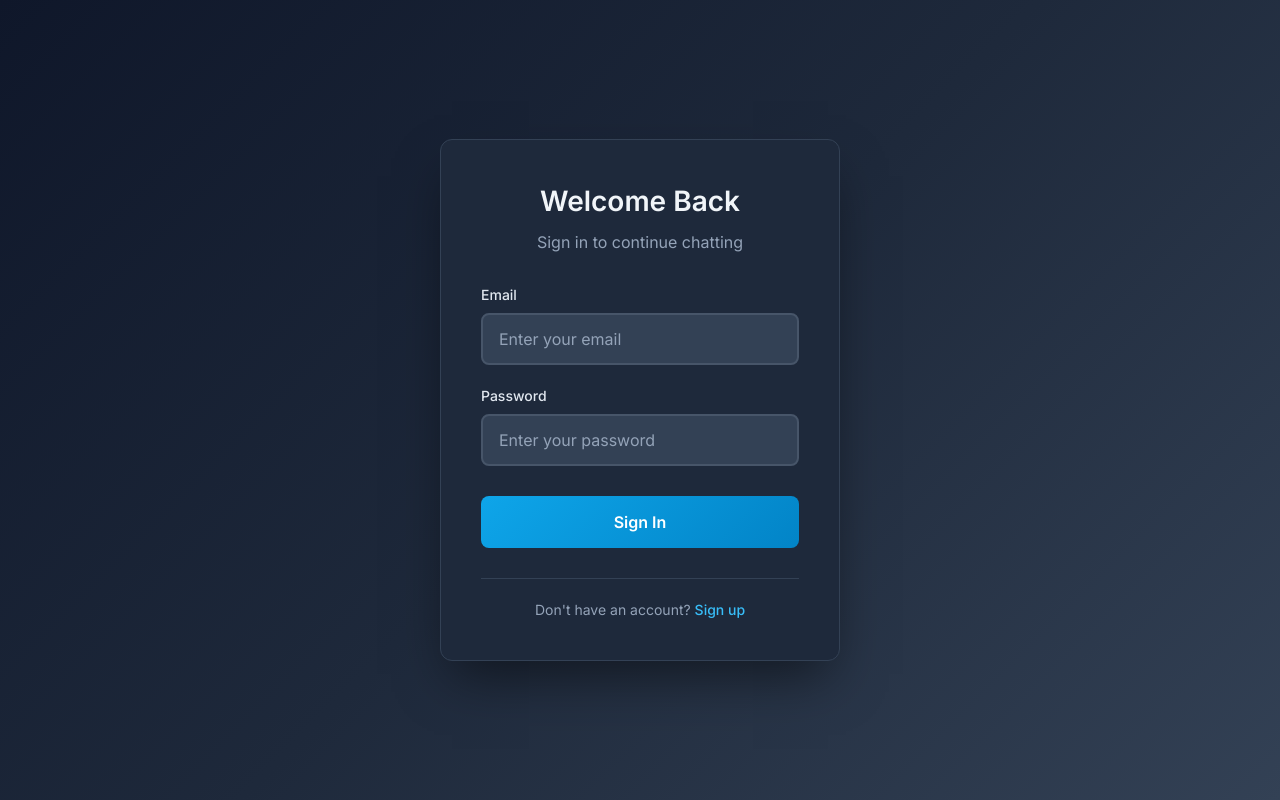
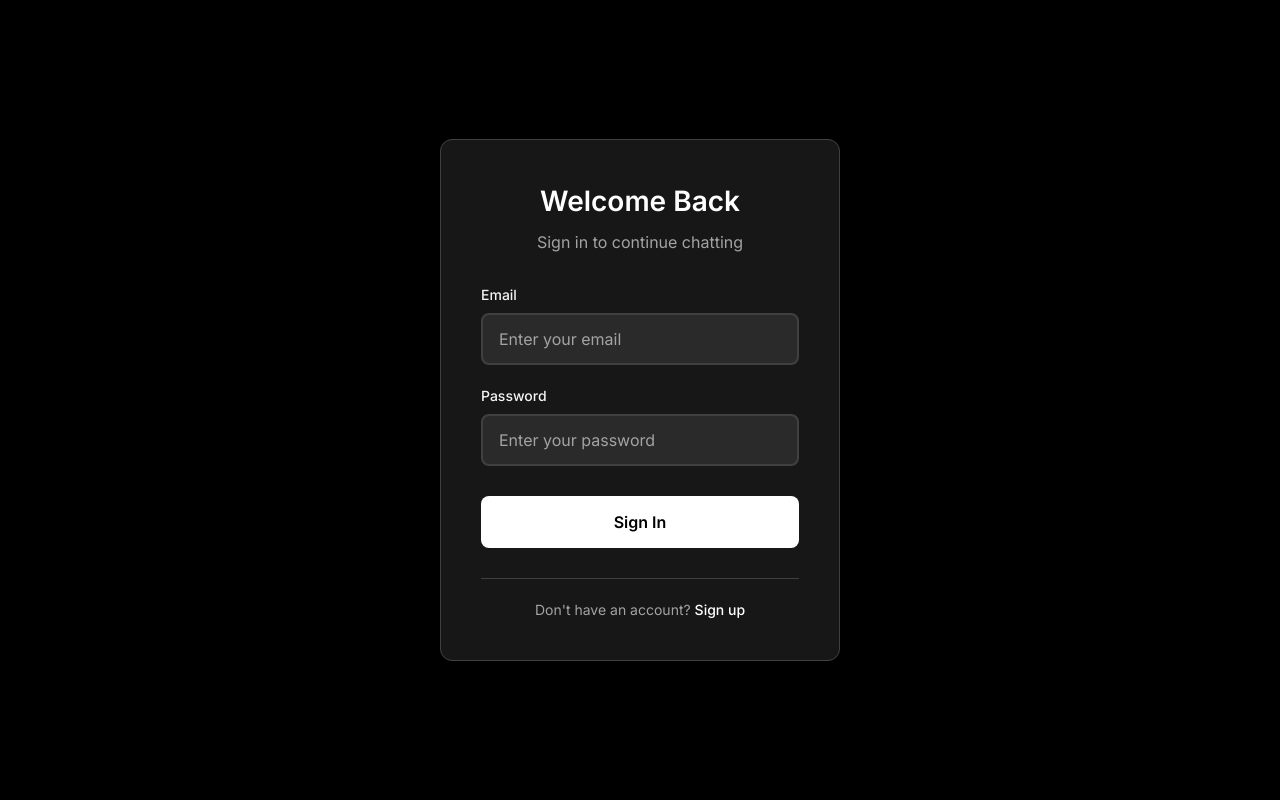
Before and after one commit to takshch/chat-app-ai, a React (Create React App) app in the folder client/: page /login in a window 1280 px wide. Built offline with nearby package versions, Linux system fonts and the light colour scheme; no server answers.

Commit message:
1. Converts login, signup page to black theme 2. Adds copy to clipboard icon to every assistant message

```diff
--- a/client/src/pages/AuthPages.css
+++ b/client/src/pages/AuthPages.css
@@ -4,14 +4,14 @@
   align-items: center;
   justify-content: center;
   padding: 20px;
-  background: linear-gradient(135deg, #0f172a 0%, #1e293b 50%, #334155 100%);
+  background: #000000;
 }
 
 .auth-card {
-  background: #1e293b;
-  border: 1px solid #334155;
+  background: #171717;
+  border: 1px solid #404040;
   border-radius: 12px;
-  box-shadow: 0 25px 50px -12px rgba(0, 0, 0, 0.5);
+  box-shadow: 0 25px 50px -12px rgba(0, 0, 0, 0.8);
   padding: 40px;
   width: 100%;
   max-width: 400px;
@@ -23,14 +23,14 @@
 }
 
 .auth-header h1 {
-  color: #f1f5f9;
+  color: #ffffff;
   font-size: 28px;
   font-weight: 600;
   margin: 0 0 8px 0;
 }
 
 .auth-header p {
-  color: #94a3b8;
+  color: #a3a3a3;
   font-size: 16px;
   margin: 0;
 }
@@ -48,34 +48,34 @@
 }
 
 .form-group label {
-  color: #e2e8f0;
+  color: #f5f5f5;
   font-weight: 500;
   font-size: 14px;
 }
 
 .form-group input {
   padding: 12px 16px;
-  border: 2px solid #475569;
+  border: 2px solid #404040;
   border-radius: 8px;
   font-size: 16px;
-  background: #334155;
-  color: #f1f5f9;
+  background: #2a2a2a;
+  color: #ffffff;
   transition: all 0.2s ease;
 }
 
 .form-group input::placeholder {
-  color: #94a3b8;
+  color: #a3a3a3;
 }
 
 .form-group input:focus {
   outline: none;
-  border-color: #0ea5e9;
-  box-shadow: 0 0 0 3px rgba(14, 165, 233, 0.1);
+  border-color: #ffffff;
+  box-shadow: 0 0 0 3px rgba(255, 255, 255, 0.1);
 }
 
 .auth-button {
-  background: linear-gradient(135deg, #0ea5e9 0%, #0284c7 100%);
-  color: white;
+  background: #ffffff;
+  color: #000000;
   border: none;
   padding: 14px 24px;
   border-radius: 8px;
@@ -88,7 +88,7 @@
 
 .auth-button:hover:not(:disabled) {
   transform: translateY(-2px);
-  box-shadow: 0 8px 20px rgba(14, 165, 233, 0.3);
+  box-shadow: 0 8px 20px rgba(255, 255, 255, 0.3);
 }
 
 .auth-button:disabled {
@@ -101,23 +101,23 @@
   text-align: center;
   margin-top: 30px;
   padding-top: 20px;
-  border-top: 1px solid #334155;
+  border-top: 1px solid #404040;
 }
 
 .auth-footer p {
-  color: #94a3b8;
+  color: #a3a3a3;
   font-size: 14px;
   margin: 0;
 }
 
 .auth-link {
-  color: #38bdf8;
+  color: #ffffff;
   text-decoration: none;
   font-weight: 500;
 }
 
 .auth-link:hover {
-  color: #0ea5e9;
+  color: #ffffff;
   text-decoration: underline;
 }
 
--- a/client/src/pages/DashboardPage.tsx
+++ b/client/src/pages/DashboardPage.tsx
@@ -4,6 +4,7 @@ import { chatAPI } from '../services/api';
 import ChatBox from '../components/ChatBox';
 import ReactMarkdown from 'react-markdown';
 import remarkGfm from 'remark-gfm';
+import { Copy, Check } from 'lucide-react';
 import type { Chat, ChatListItem, Message } from '../types';
 
 const DashboardPage: React.FC = () => {
@@ -11,6 +12,7 @@ const DashboardPage: React.FC = () => {
   const [currentChat, setCurrentChat] = useState<Chat | null>(null);
   const [isLoading, setIsLoading] = useState(false);
   const [isCreatingChat, setIsCreatingChat] = useState(false);
+  const [copiedMessageId, setCopiedMessageId] = useState<string | null>(null);
   const messagesEndRef = useRef<HTMLDivElement>(null);
 
   const { user, logout } = useAuth();
@@ -27,6 +29,16 @@ const DashboardPage: React.FC = () => {
 
   const scrollToBottom = () => {
     messagesEndRef.current?.scrollIntoView({ behavior: 'smooth' });
+  };
+
+  const copyToClipboard = async (text: string, messageId: string) => {
+    try {
+      await navigator.clipboard.writeText(text);
+      setCopiedMessageId(messageId);
+      setTimeout(() => setCopiedMessageId(null), 2000); // Reset after 2 seconds
+    } catch (error) {
+      console.error('Failed to copy text:', error);
+    }
   };
 
   const loadChats = async () => {
@@ -235,6 +247,7 @@ const DashboardPage: React.FC = () => {
                       {message.content}
                     </div>
                   ) : (
+                    <div className="group">
                       <div className="text-sm leading-relaxed break-words text-white">
                         <div className="prose prose-invert prose-sm max-w-none">
                           <ReactMarkdown
@@ -269,12 +282,33 @@ const DashboardPage: React.FC = () => {
                           </ReactMarkdown>
                         </div>
                       </div>
-                  )}
-                  <div className={`text-xs text-dark-text-secondary mt-1 px-1 ${
-                    message.role === 'user' ? 'text-right' : 'text-left'
-                  }`}>
+                      <div className="flex items-center justify-between mt-1 px-1">
+                        <div className="text-xs text-dark-text-secondary">
                           {new Date(message.timestamp).toLocaleTimeString()}
                         </div>
+                        <button
+                          onClick={() => copyToClipboard(message.content, `${currentChat?.id}-${index}`)}
+                          className={`opacity-0 group-hover:opacity-100 transition-opacity duration-200 p-1 rounded-md ${
+                            copiedMessageId === `${currentChat?.id}-${index}`
+                              ? 'bg-black text-white hover:bg-gray-900'
+                              : 'hover:bg-gray-800 text-gray-400 hover:text-white'
+                          }`}
+                          title="Copy message"
+                        >
+                          {copiedMessageId === `${currentChat?.id}-${index}` ? (
+                            <Check size={12} />
+                          ) : (
+                            <Copy size={12} />
+                          )}
+                        </button>
+                      </div>
+                    </div>
+                  )}
+                  {message.role === 'user' && (
+                    <div className="text-xs text-dark-text-secondary mt-1 px-1 text-right">
+                      {new Date(message.timestamp).toLocaleTimeString()}
+                    </div>
+                  )}
                 </div>
               ))}
               {(isLoading || isCreatingChat) && (
--- a/client/src/pages/SignupPage.tsx
+++ b/client/src/pages/SignupPage.tsx
@@ -8,7 +8,6 @@ const SignupPage: React.FC = () => {
   const [formData, setFormData] = useState<SignupData>({
     email: '',
     password: '',
-    name: '',
   });
   const [error, setError] = useState<string>('');
   const [isSubmitting, setIsSubmitting] = useState(false);
@@ -59,17 +58,6 @@ const SignupPage: React.FC = () => {
             </div>
           )}
 
-          <div className="form-group">
-            <label htmlFor="name">Name (Optional)</label>
-            <input
-              type="text"
-              id="name"
-              name="name"
-              value={formData.name}
-              onChange={handleChange}
-              placeholder="Enter your name"
-            />
-          </div>
 
           <div className="form-group">
             <label htmlFor="email">Email</label>
--- a/client/src/types/index.ts
+++ b/client/src/types/index.ts
@@ -14,7 +14,6 @@ export interface LoginData {
 export interface SignupData {
   email: string;
   password: string;
-  name?: string;
 }
 
 export interface Message {
```
Lines whose indentation alone changed are shown as unchanged.
